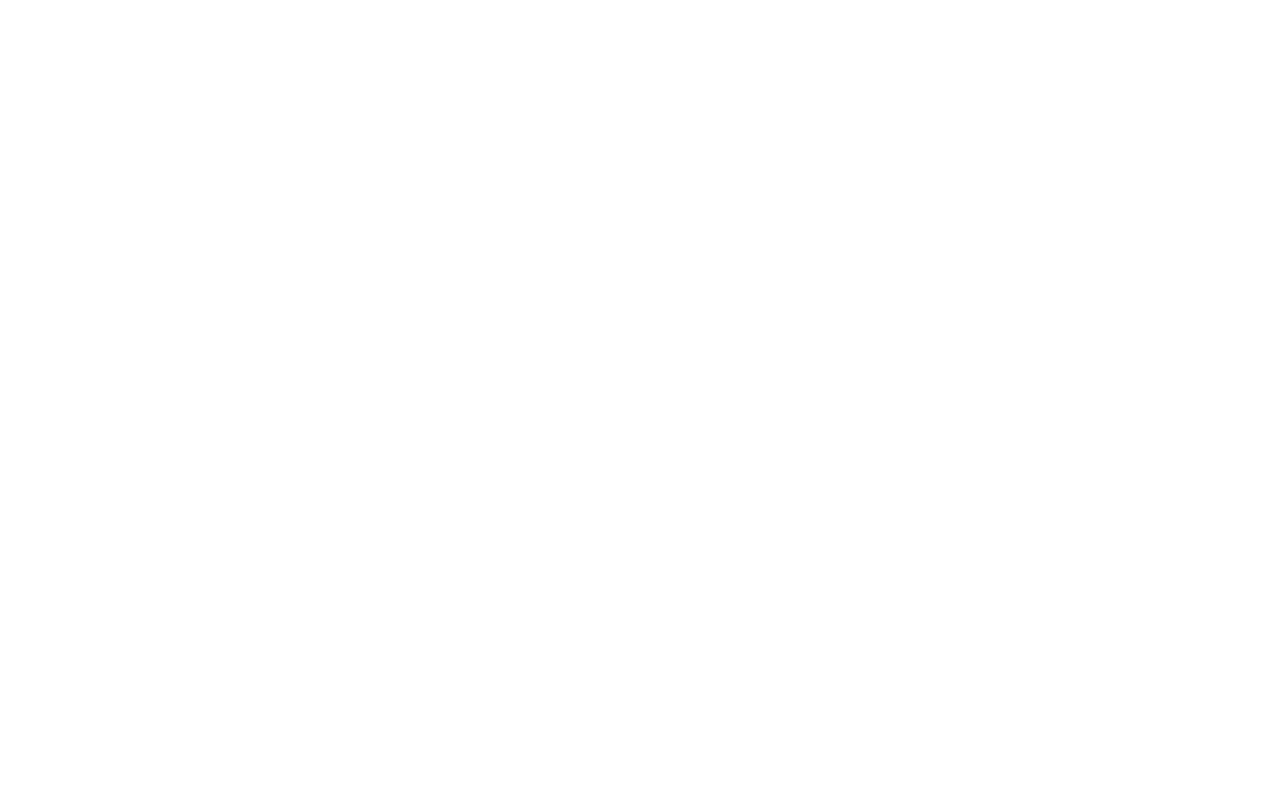
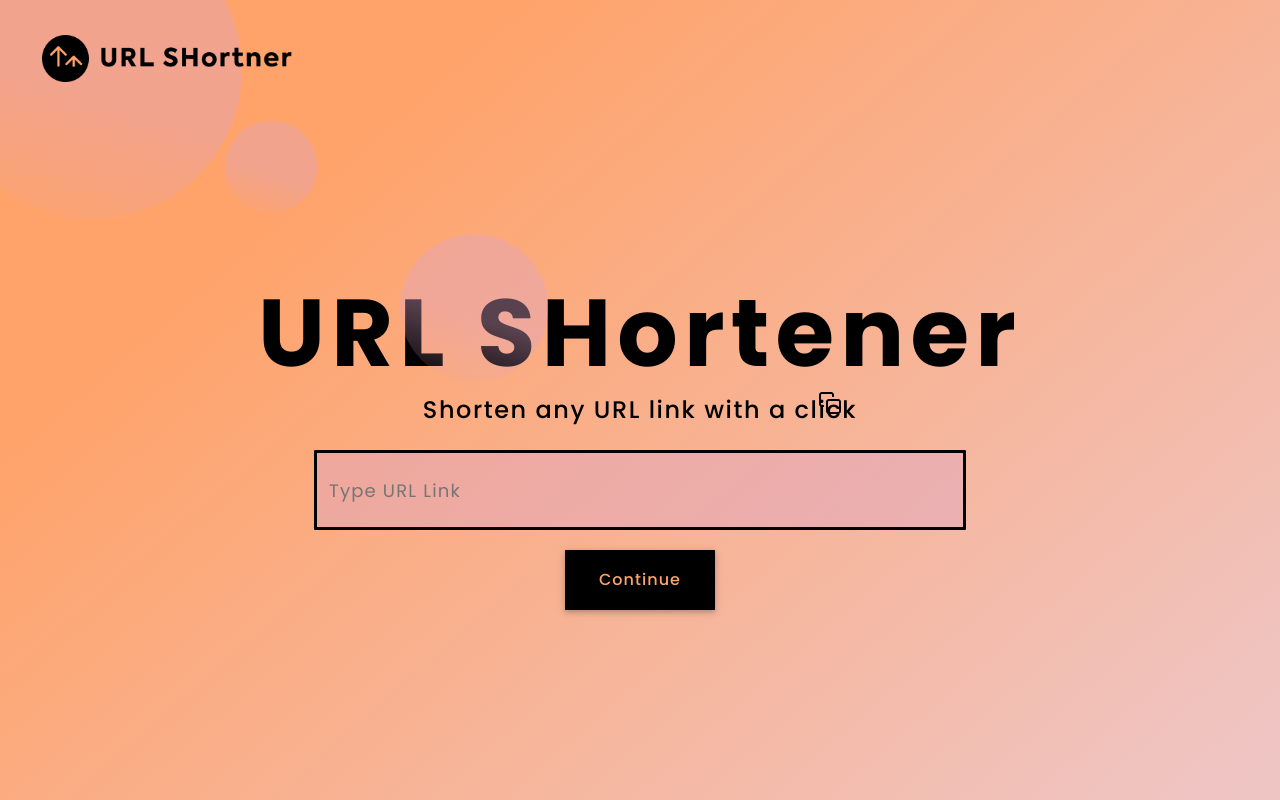
Before and after one commit to aybruhm/url-shortener-frontend, a Vue app: page / in a window 1280 px wide. Shown: the top 800 px of the page. Built offline with nearby package versions, Linux system fonts and the light colour scheme.

Commit message:
Update HomeView

```diff
--- a/src/views/HomeView.vue
+++ b/src/views/HomeView.vue
@@ -1,15 +1,46 @@
 <template>
   <div class="home">
+
+    <div class="container-fluid">
+
+      <!-- Navbar -->
+      <Navbar />
+      <!-- End of Navbar -->
+
+      <!-- Main -->
+      <Main />
+      <!-- End of Main -->
+
+    </div>
+
+    <!-- Footer -->
+    <Footer />
+    <!-- End of Footer -->
 
   </div>
 </template>
 
+
 <script>
 // @ is an alias to /src
+import Navbar from '@/components/Navbar.vue';
+import Main from '@/components/Main.vue';
+import Footer from '@/components/Footer.vue';
 
 export default {
   name: 'HomeView',
   components: {
+    Navbar,
+    Main,
+    Footer,
   }
 }
 </script>
+
+
+<style scoped>
+div.home {
+  background: linear-gradient(138.95deg, #FFA36A 23.27%, #EFC5C4 97.22%);
+  height: 100vh;
+}
+</style>
```
